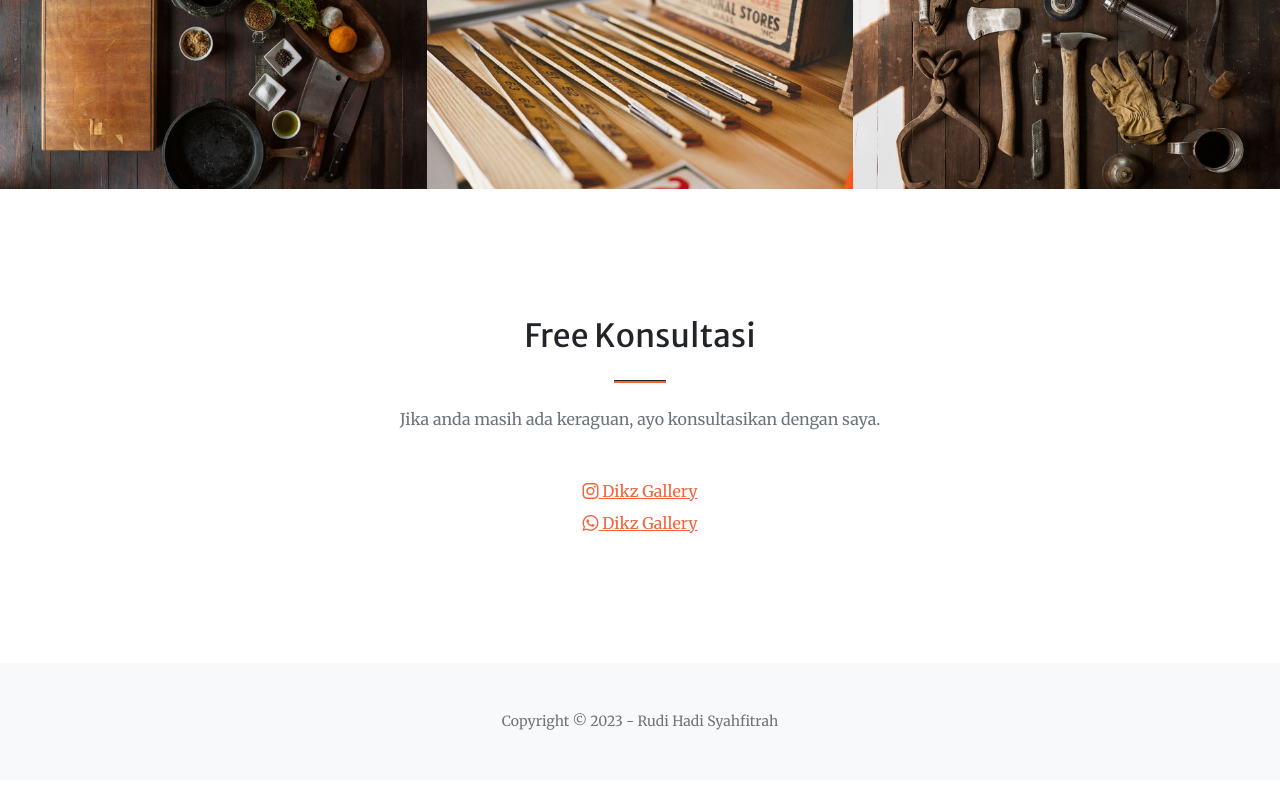
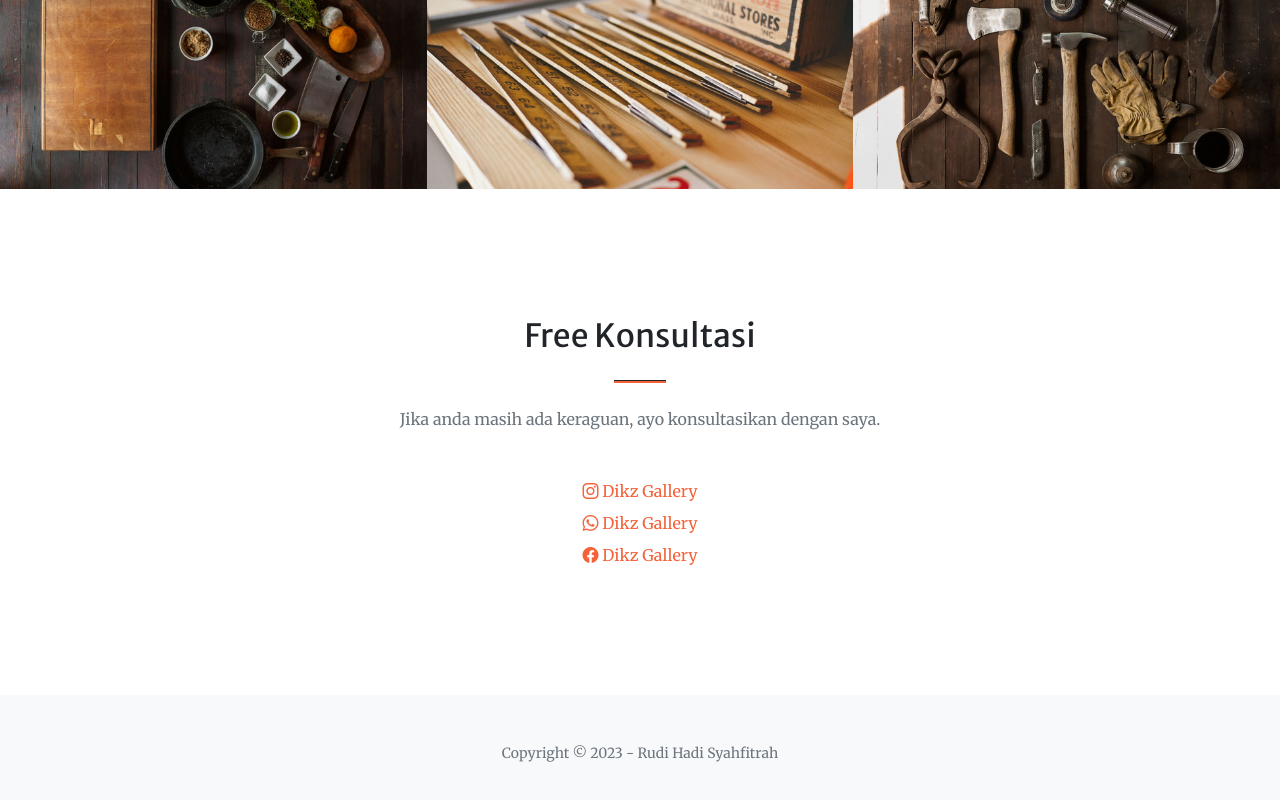
Before and after one commit to rudihadi/dikz-gallery, a plain HTML site: page index.html in a window 1280 px wide. Shown: the part 2221-3021 px from the top of the page. Drawn offline with nearby package versions, Linux system fonts and the light colour scheme; some packages are replaced by stand-ins of ours; a script that the page names is missing.

Commit message:
Menambahkan link facebook

```diff
--- a/index.html
+++ b/index.html
@@ -302,20 +302,26 @@
         <div class="row gx-4 gx-lg-5 justify-content-center">
             <div class="col-lg-8 col-xl-6 text-center">
                 <div class="row pb-2">
-                    <a href="https://instagram.com/dikz_gallery?igshid=NzZlODBkYWE4Ng==">
+                    <a href="https://instagram.com/dikz_gallery?igshid=NzZlODBkYWE4Ng==" class="text-decoration-none">
                         <span class="bi-instagram">
                             Dikz Gallery
                         </span>
                     </a>
                 </div>
-               <div class="row">
-                <a href="https://wa.me/c/6281362033142">
+               <div class="row pb-2">
+                <a href="https://wa.me/c/6281362033142" class="text-decoration-none">
                     <span class="bi-whatsapp">
                         Dikz Gallery
                     </span>
                 </a>
                </div>
-
+               <div class="row">
+                <a href="https://www.facebook.com/kelinganjeng?mibextid=ZbWKwL" class="text-decoration-none">
+                    <span class="bi-facebook">
+                        Dikz Gallery
+                    </span>
+                </a>
+               </div>
             </div>
         </div>
 
```
